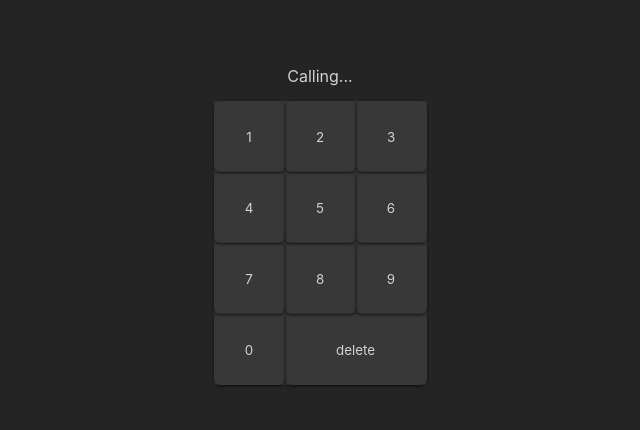
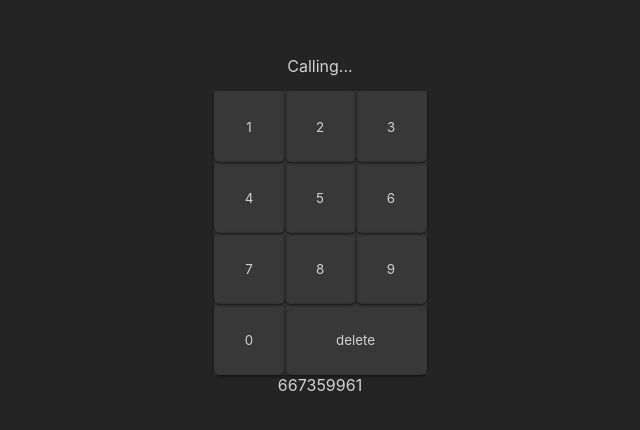
Before and after one commit to alext100/W4-Ch3-Telefono-React, a React (Create React App) app: page / in a window 1280 px wide. Shown: the part 182-612 px from the top of the page, without its empty margins (320-960 px from the left). Built offline with nearby package versions, Linux system fonts and the light colour scheme.

Commit message:
Component Display with css reles added

```diff
--- a/src/App.css
+++ b/src/App.css
@@ -75,16 +75,7 @@ li {
 .actions .hang {
   background-color: #b6002e;
 }
-.number {
-  background-color: #fff;
-  color: #454545;
-  padding: 5px 20px;
-  width: 150px;
-  border-radius: 30px;
-  text-align: center;
-  margin: 50px 0;
-  height: 31px;
-}
+
 .off {
   visibility: hidden !important;
 }
--- a/src/App.js
+++ b/src/App.js
@@ -1,14 +1,19 @@
 import './App.css';
 import Info from './components/Info/info';
 import Keyboard from './components/Keyboard/Keyboard';
+import Display from './components/Actions/Display';
 
 function App() {
+  const phoneNumber = 667359961;
   return (
     <div className="container">
       <Info />
       <div className="keyboard-container">
         <Keyboard />
       </div>
+      <div className="actions">
+        <Display phoneNumber={phoneNumber} />
+      </div>
     </div>
   );
 }
--- /dev/null
+++ b/src/components/Actions/Display.css
@@ -0,0 +1,13 @@
+.number {
+  background-color: #fff;
+  color: #454545;
+  padding: 5px 20px;
+  width: 150px;
+  border-radius: 30px;
+  text-align: center;
+  margin: 50px 0;
+  height: 31px;
+}
+.off {
+  visibility: hidden !important;
+}
--- /dev/null
+++ b/src/components/Actions/Display.js
@@ -0,0 +1,7 @@
+const Display = ({ phoneNumber }) => {
+    return (
+        <span className="number">{phoneNumber}</span>
+    );
+}
+
+export default Display;
```
Also changed, not shown: src/components/Display/Display.js (deleted).
